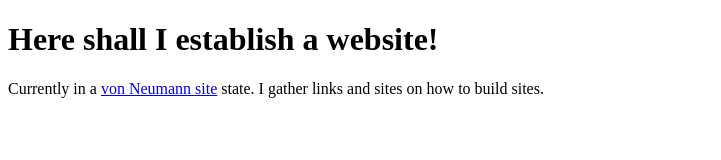
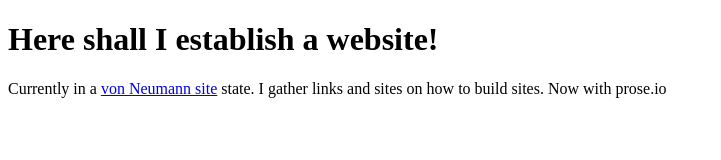
Before and after one commit to isusin/isusin.github.io, a plain HTML site: page index.html in a window 1280 px wide. Shown: the whole page, without its empty margins (0-721 px from the left). Drawn offline with Linux system fonts and the light colour scheme.

Commit message:
Add prose io reference

```diff
--- a/index.html
+++ b/index.html
@@ -4,5 +4,7 @@
 <h1>Here shall I establish a website!</h1>
 <p>Currently in a <a href="https://en.wikipedia.org/wiki/Self-replicating_spacecraft">von Neumann site</a> state. I gather links and sites on how to build sites.
 
+ Now with prose.io
+
 </body>
 </html>
```
